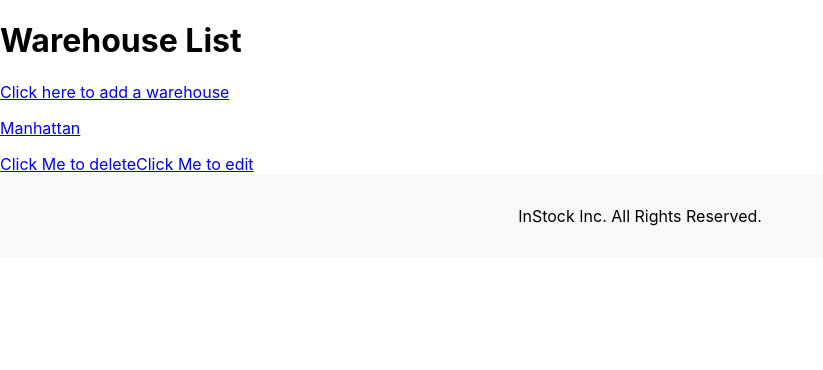
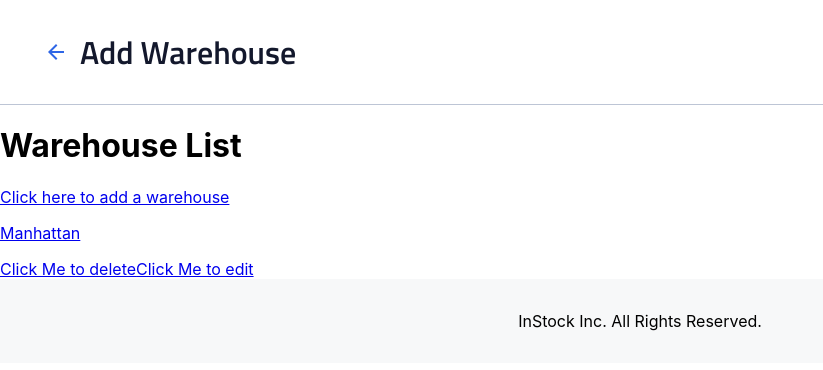
Before and after one commit to ndwilliamson123/instock-project-team-2-client, a React (Create React App) app: page /warehouses in a window 1280 px wide. Shown: the top 370 px of the page, without its empty margins (0-823 px from the left). Built offline with nearby package versions, Linux system fonts and the light colour scheme.

Commit message:
created add-edit-header

```diff
--- a/src/App.js
+++ b/src/App.js
@@ -1,10 +1,12 @@
 import { BrowserRouter, Switch, Route, Redirect } from "react-router-dom";
+import AddEditHeader from "./components/AddEditHeader/AddEditHeader";
 import { Footer } from "./components/index";
 import { Warehouses, Inventory, PageNotFound } from "./pages/index";
 
 export default function App() {
     return (
         <BrowserRouter>
+            <AddEditHeader title="Add Warehouse" />
             <Switch>
                 <Route
                     path="/warehouses"
--- /dev/null
+++ b/src/components/AddEditHeader/AddEditHeader.js
@@ -0,0 +1,11 @@
+import backIcon from "../../assets/icons/arrow_back-24px.svg";
+import "./AddEditHeader.scss";
+
+export default function AddEditHeader({ title }) {
+    return (
+        <div className="add-edit-header">
+            <img src={backIcon} alt="back arrow" />
+            <h1 className="add-edit-header__title">{title}</h1>
+        </div>
+    );
+}
--- /dev/null
+++ b/src/components/AddEditHeader/AddEditHeader.scss
@@ -0,0 +1,23 @@
+@use "../../styles/partials/mixins" as *;
+@use "../../styles/partials/variables" as *;
+
+.add-edit-header {
+    display: flex;
+    border-bottom: $cloud 1px solid;
+    padding: 32px 28px;
+    gap: 12px;
+
+    @include tablet {
+        padding: 32px 36px;
+    }
+
+    @include desktop {
+        padding: 32px 44px;
+    }
+
+    &__title {
+        @include page-header;
+        margin: 0;
+        color: $instock-black;
+    }
+}
```
Lines whose indentation alone changed are shown as unchanged.
